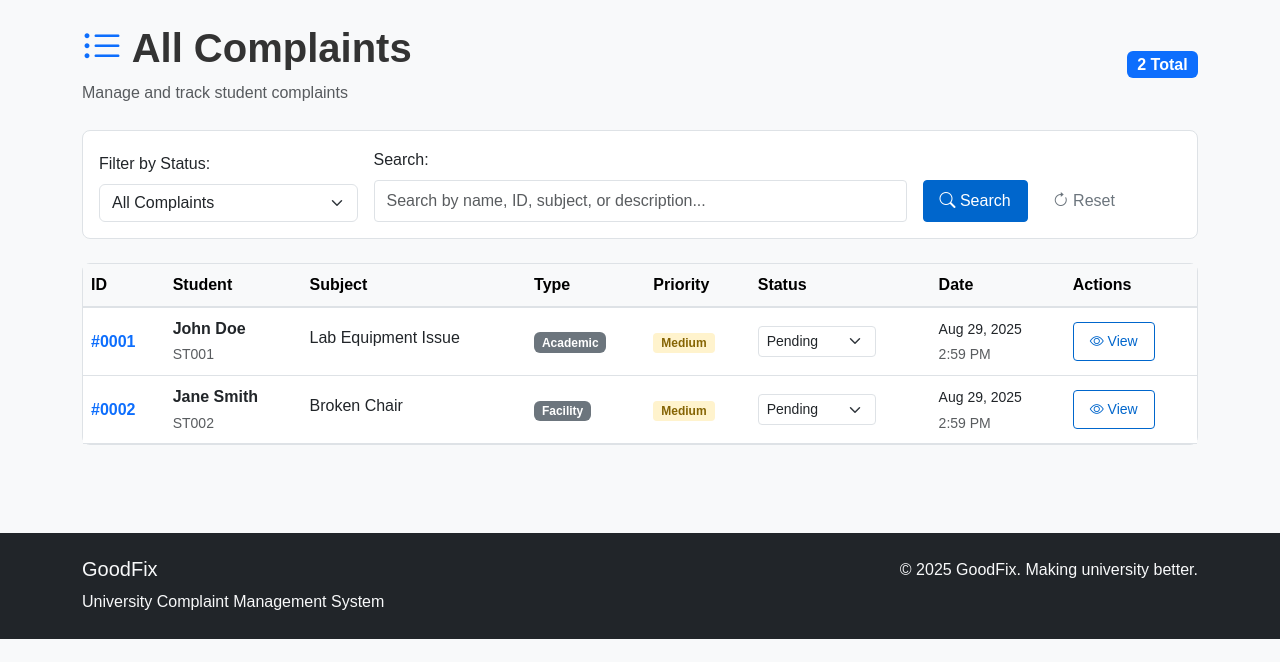
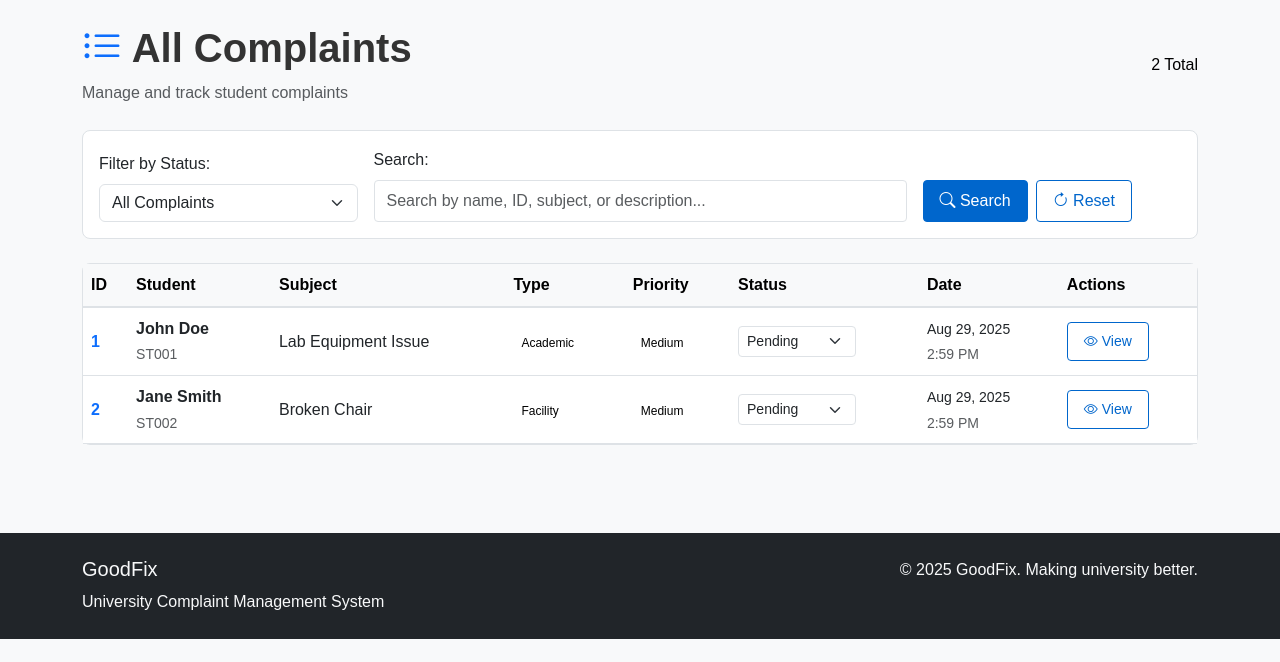
Before and after one commit to nusrathdev/goodfix, a PHP site: page /admin/view_complaints.php in a window 1280 px wide. Shown: the part 58-720 px from the top of the page. Run offline with PHP 8.4, Linux system fonts and the light colour scheme; the visitor is signed in with stand-in values (Sample User, id 1); data comes from the database, SQL or seed files in the repository; some libraries are stand-ins or nearby versions.

Commit message:
style: update complaint display and button styles for improved UI consistency

```diff
--- a/admin/view_complaints.php
+++ b/admin/view_complaints.php
@@ -76,7 +76,7 @@ $complaints = $stmt->fetchAll();
                 <p class="text-muted mb-0">Manage and track student complaints</p>
             </div>
             <div>
-                <span class="badge bg-primary fs-6"><?php echo $total_complaints; ?> Total</span>
+                <span class="text-black"><?php echo $total_complaints; ?> Total</span>
             </div>
         </div>
 
@@ -106,7 +106,7 @@ $complaints = $stmt->fetchAll();
                             <button type="submit" class="btn btn-primary">
                                 <i class="bi bi-search"></i> Search
                             </button>
-                            <a href="view_complaints.php" class="btn btn-outline-secondary">
+                            <a href="view_complaints.php" class="btn btn-outline-primary">
                                 <i class="bi bi-arrow-clockwise"></i> Reset
                             </a>
                         </div>
@@ -154,7 +154,7 @@ $complaints = $stmt->fetchAll();
                         <tr>
                             <td>
                                 <a href="complaint_detail.php?id=<?php echo $complaint['id']; ?>" class="text-decoration-none fw-bold">
-                                    #<?php echo str_pad($complaint['id'], 4, '0', STR_PAD_LEFT); ?>
+                                    <?php echo $complaint['id']; ?>
                                 </a>
                             </td>
                             <td>
@@ -164,17 +164,17 @@ $complaints = $stmt->fetchAll();
                                 </div>
                             </td>
                             <td>
-                                <span class="text-truncate d-inline-block" style="max-width: 200px;" title="<?php echo htmlspecialchars($complaint['subject']); ?>">
+                                <span class="text-truncate" style="max-width: 200px;" title="<?php echo htmlspecialchars($complaint['subject']); ?>">
                                     <?php echo htmlspecialchars($complaint['subject']); ?>
                                 </span>
                             </td>
                             <td>
-                                <span class="badge bg-secondary">
+                                <span class="type">
                                     <?php echo htmlspecialchars($complaint['complaint_type']); ?>
                                 </span>
                             </td>
                             <td>
-                                <span class="badge priority-<?php echo $complaint['priority']; ?>">
+                                <span class="priority">
                                     <?php echo ucfirst($complaint['priority']); ?>
                                 </span>
                             </td>
--- a/css/style.css
+++ b/css/style.css
@@ -47,25 +47,8 @@ body {
     font-size: 12px;
 }
 
-.priority-medium {
-    background-color: #fff3cd;
-    color: #856404;
-    padding: 4px 8px;
-    border-radius: 4px;
-    font-size: 12px;
-}
-
-.priority-high {
-    background-color: #f8d7da;
-    color: #721c24;
-    padding: 4px 8px;
-    border-radius: 4px;
-    font-size: 12px;
-}
-
-.priority-urgent {
-    background-color: var(--danger-color);
-    color: white;
+.type{
+    color: #000000;
     padding: 4px 8px;
     border-radius: 4px;
     font-size: 12px;
--- a/js/script.js
+++ b/js/script.js
@@ -58,13 +58,7 @@ document.addEventListener('DOMContentLoaded', function() {
             const newStatus = this.value;
             const complaintId = this.form.querySelector('input[name="complaint_id"]').value;
 
-            if (newStatus === 'closed') {
-                if (!confirm('Are you sure you want to close this complaint? This action cannot be easily undone.')) {
-                    // Reset to previous value
-                    this.selectedIndex = 0;
-                    return false;
-                }
-            }
+
         });
     });
 
```
